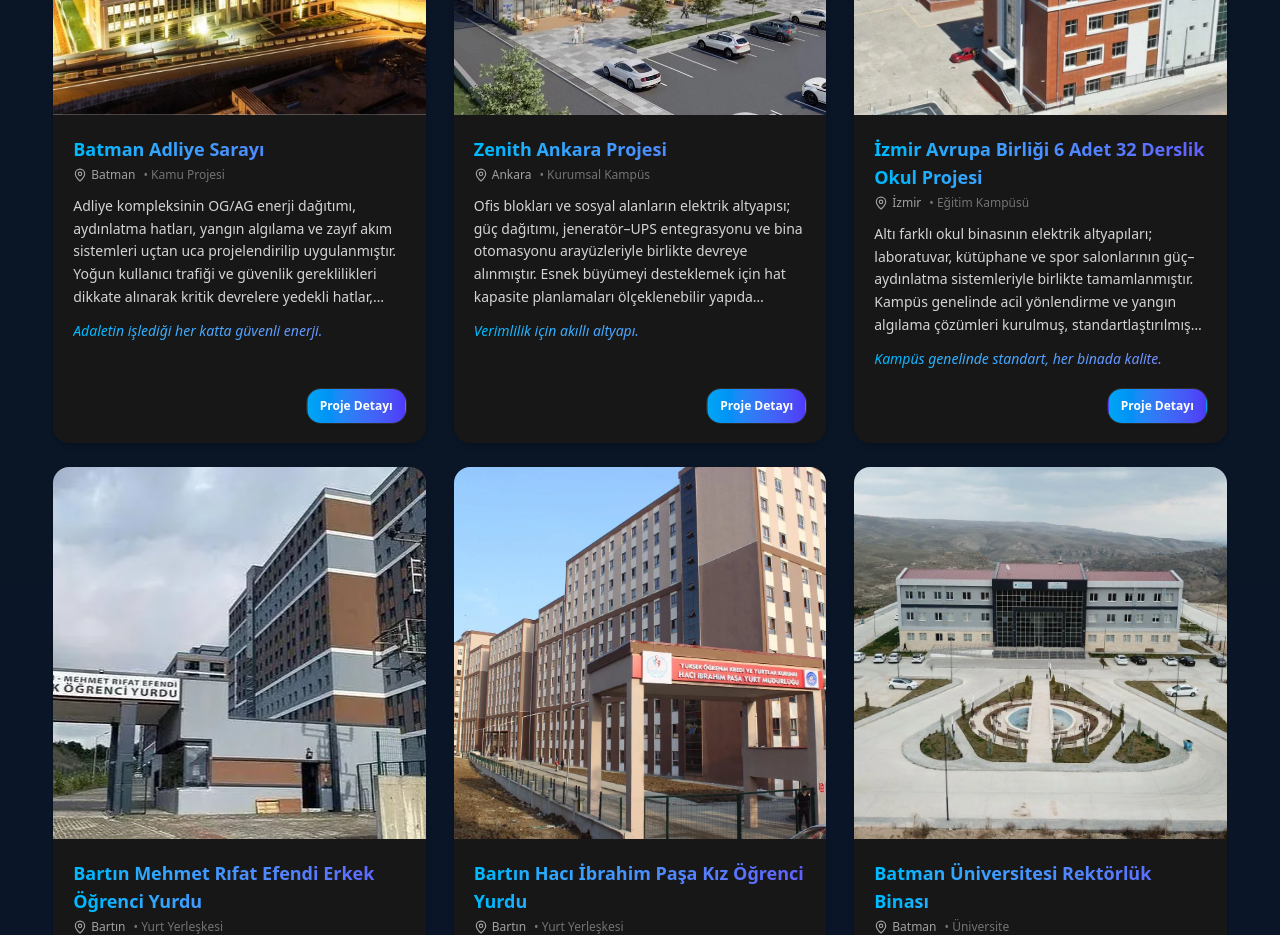
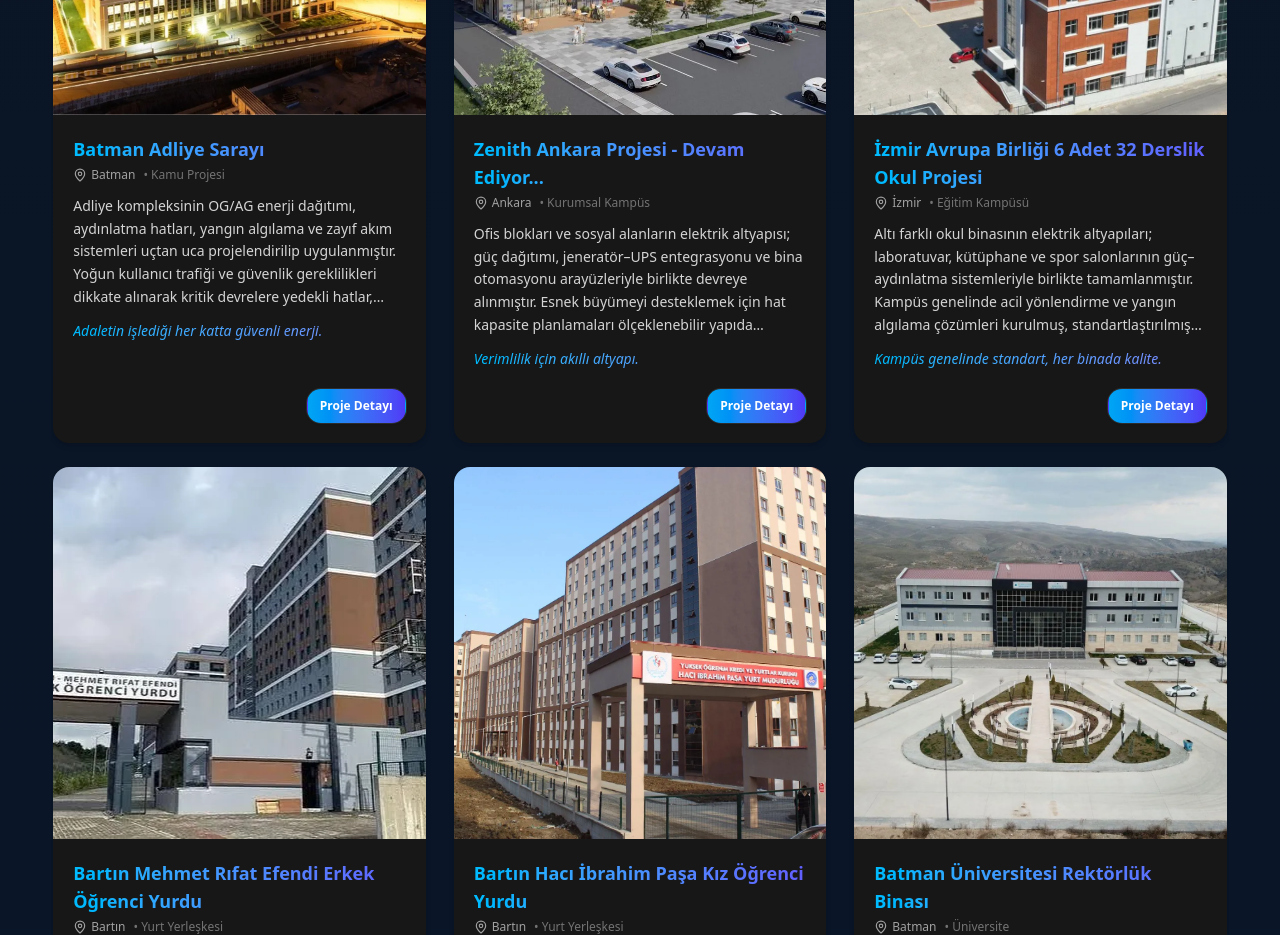
Before and after one commit to ErtugrulArac/Ortadogu-Elektrik-Website, a Next.js app: page /galeri in a window 1280 px wide. Shown: the part 940-1875 px from the top of the page. Built offline with nearby package versions, Linux system fonts and the light colour scheme.

Commit message:
referans devam eden zenith projesine devam ediyor ibaresi eklendi

```diff
--- a/src/app/galeri/demo.tsx
+++ b/src/app/galeri/demo.tsx
@@ -38,7 +38,7 @@ const PROJECTS: Project[] = [
   },
   {
     id: "zenith-ankara",
-    title: "Zenith Ankara Projesi",
+    title: "Zenith Ankara Projesi - Devam Ediyor...",
     location: "Ankara",
     meta: "Kurumsal Kampüs",
     cover: "/proje/zenith1.webp",
```
